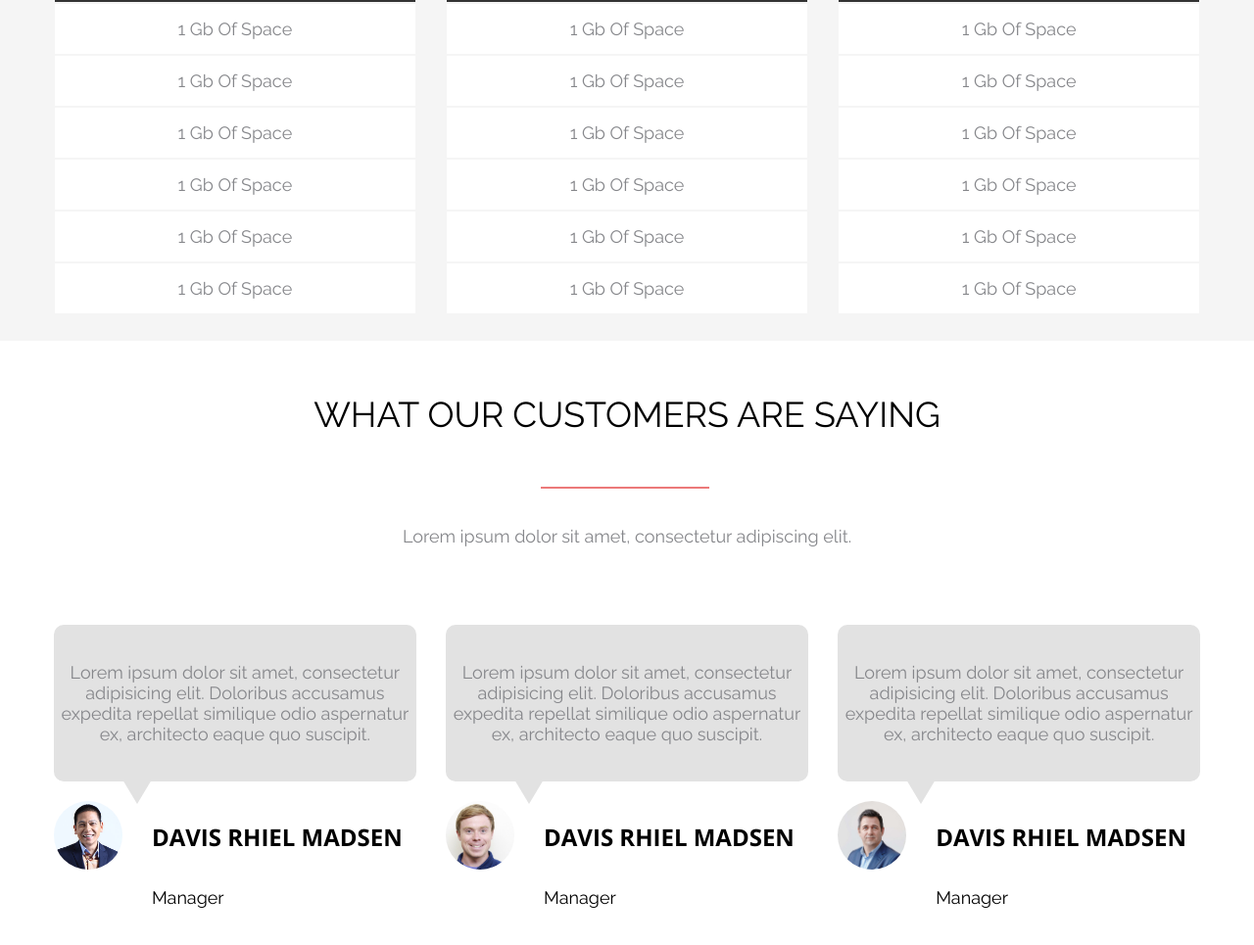
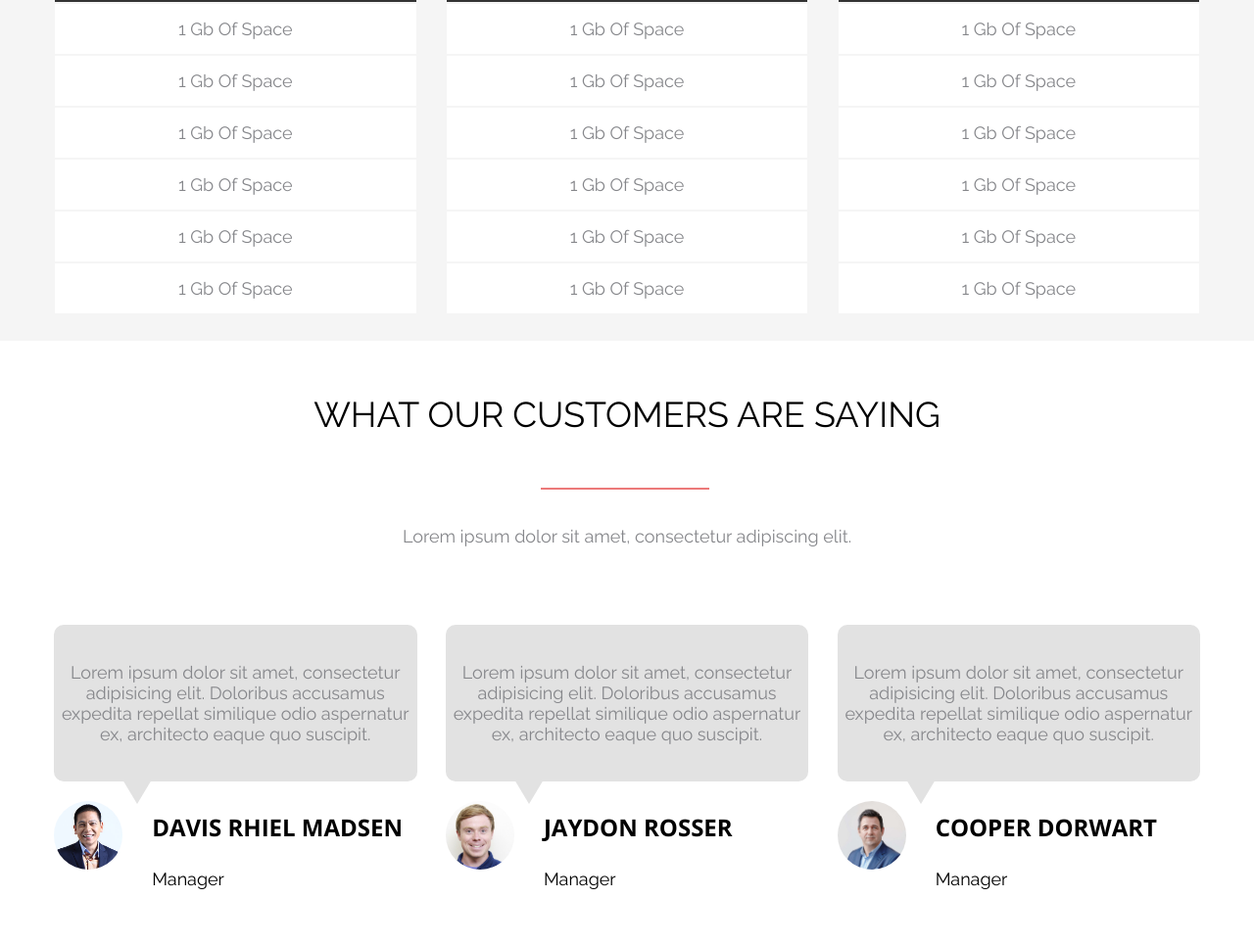
Before and after one commit to CaptMelancholy/TMSProject, a plain HTML site: page index.html in a window 1280 px wide. Shown: the part 507-1472 px from the top of the page at 98% size. Before the commit the page ends 1434 px from the top, so only its background shows below. Drawn offline with nearby package versions, Linux system fonts and the light colour scheme.

Commit message:
feat: Why Awesome make great again

```diff
--- a/index.html
+++ b/index.html
@@ -124,7 +124,7 @@
                   <img src="img/person-2.jpg" alt="error" />
                 </li>
                 <li class="customers-quote__item__customer-info__name-position">
-                  <h4 class="customers-quote__item__customer-info__name">Davis Rhiel Madsen</h4>
+                  <h4 class="customers-quote__item__customer-info__name">Jaydon Rosser</h4>
                   <p class="customers-quote__item__customer-info__position">Manager</p>
                 </li>
               </ul>
@@ -140,7 +140,7 @@
                   <img src="img/person-3.jpg" alt="error" />
                 </li>
                 <li class="customers-quote__item__customer-info__name-position">
-                  <h4 class="customers-quote__item__customer-info__name">Davis Rhiel Madsen</h4>
+                  <h4 class="customers-quote__item__customer-info__name">Cooper Dorwart</h4>
                   <p class="customers-quote__item__customer-info__position">Manager</p>
                 </li>
               </ul>
--- a/styles/index.css
+++ b/styles/index.css
@@ -107,10 +107,8 @@ h6 {
 .pricing-options__items,
 .customers-quote__items {
   display: flex;
-  flex-wrap: wrap;
   justify-content: space-between;
-  width: 100%;
-  gap: calc((100% - 3 * 31.6%) / 2);
+  gap: calc((100% - 3 * (370/1200) * 100%) / 3);
 }
 
 .pricing-options__item {
@@ -172,9 +170,12 @@ h6 {
   background: #fff;
 }
 
+.customers-quote__items {
+  padding-bottom: 64px;
+}
+
 .customers-quote__item {
   flex-grow: 1;
-  width: 31.6%;
 }
 
 .customers-quote__title::after,
@@ -203,6 +204,7 @@ h6 {
   text-wrap: wrap;
   padding: 38px 0;
   margin-bottom: 20px;
+  resize: none;
 }
 
 .customers-quote__item__quote::after {
@@ -218,11 +220,12 @@ h6 {
   display: flex;
   flex-direction: row;
   text-align: left;
+  gap: calc(30/370 * 100%);
+
 }
 
 .customers-quote__item__customer-info__image {
-  width: 18.9%;
-  margin-right: 30px;
+  width: calc(70/370 * 100%);
 }
 
 .customers-quote__item__customer-info__image > img {
@@ -230,9 +233,13 @@ h6 {
   border-radius: 50%;
 }
 
+.customers-quote__item__customer-info__name-position {
+  width: calc(269/370 * 100%);
+}
+
 .customers-quote__item__customer-info__name {
   margin-bottom: 15px;
-  padding: 7.8% 0;
+  padding: 3.9% 0;
 }
 
 .customers-quote__item__customer-info__position {
```
